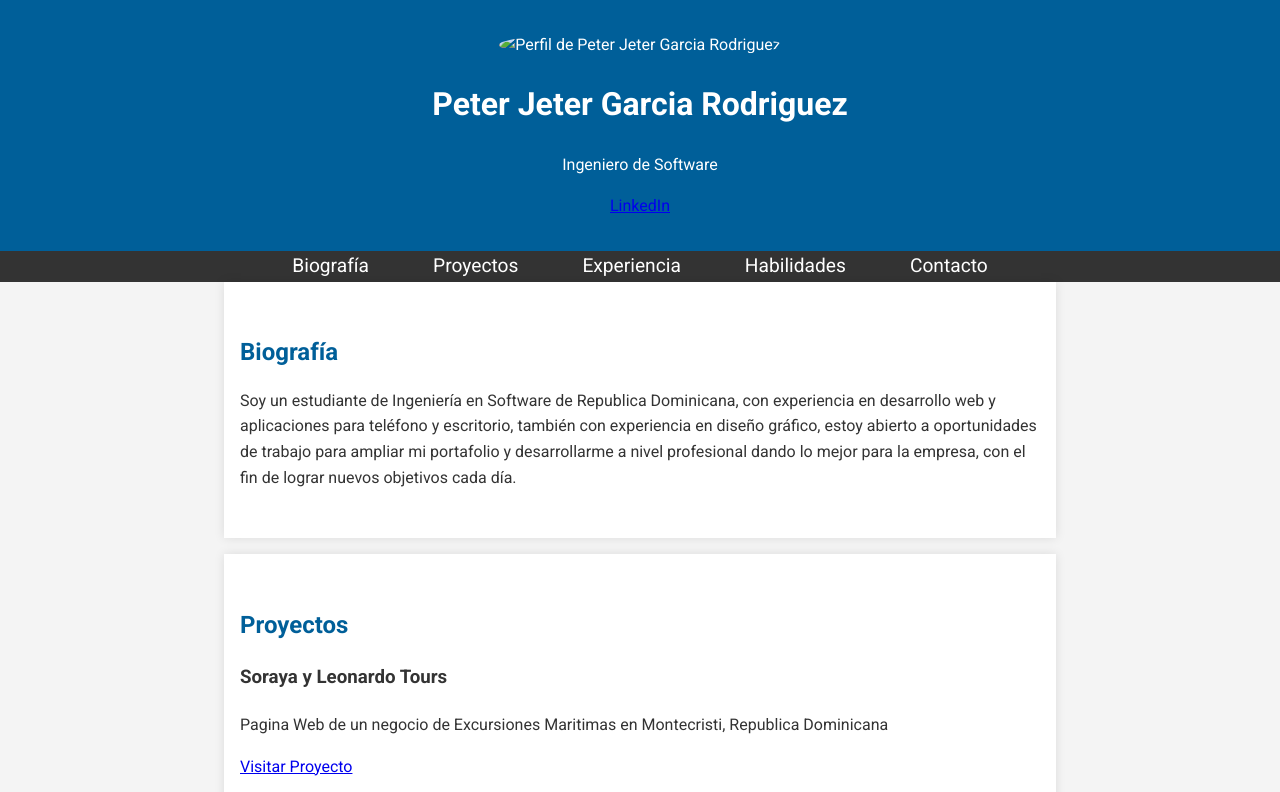
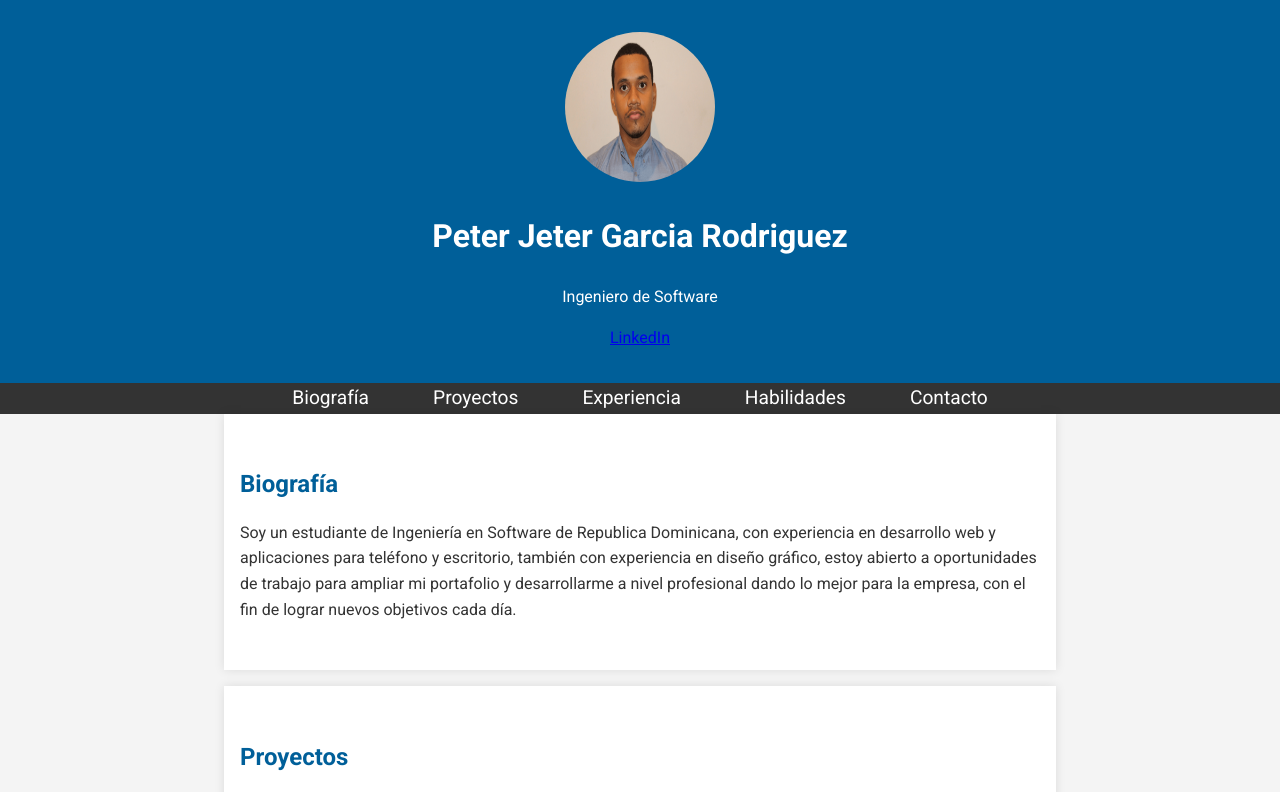
Before and after one commit to ItachiRD26/Portafolio, a plain HTML site: page index.html in a window 1280 px wide. Shown: the top 792 px of the page. Drawn offline with Linux system fonts and the light colour scheme.

Commit message:
Update index.html

```diff
--- a/index.html
+++ b/index.html
@@ -9,7 +9,7 @@
 </head>
 <body>
     <header>
-        <img src="/imagenes/PETER JETER GARCIA RODRIGUEZ.png" alt="Perfil de Peter Jeter Garcia Rodriguez">
+        <img src="/PETER JETER GARCIA RODRIGUEZ.png" alt="Perfil de Peter Jeter Garcia Rodriguez">
         <h1>Peter Jeter Garcia Rodriguez</h1>
         <p>Ingeniero de Software</p>
         <a href="https://www.linkedin.com/in/peter-jeter-garcia-rodriguez-a5a064315/">LinkedIn</a>
```
